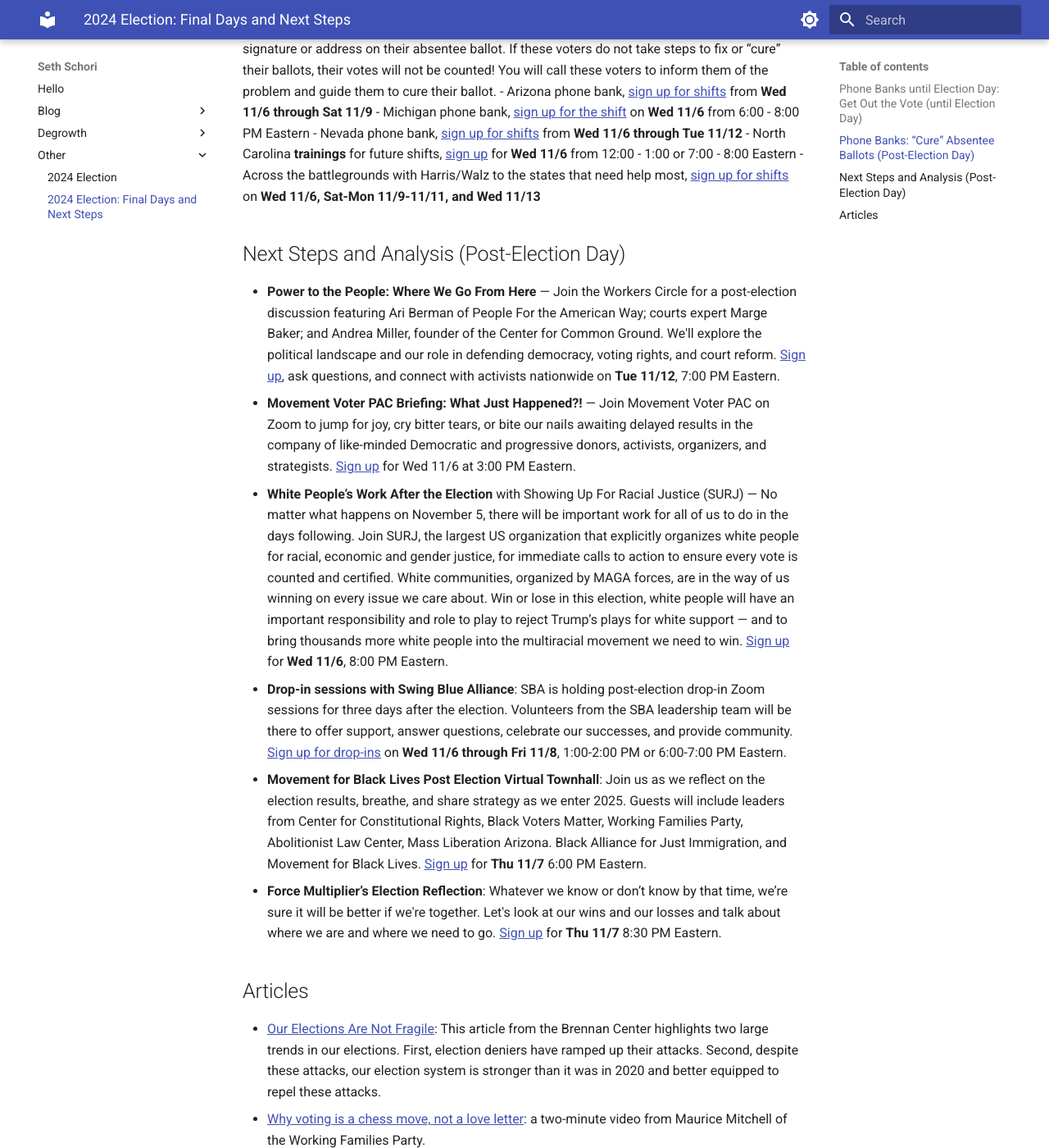
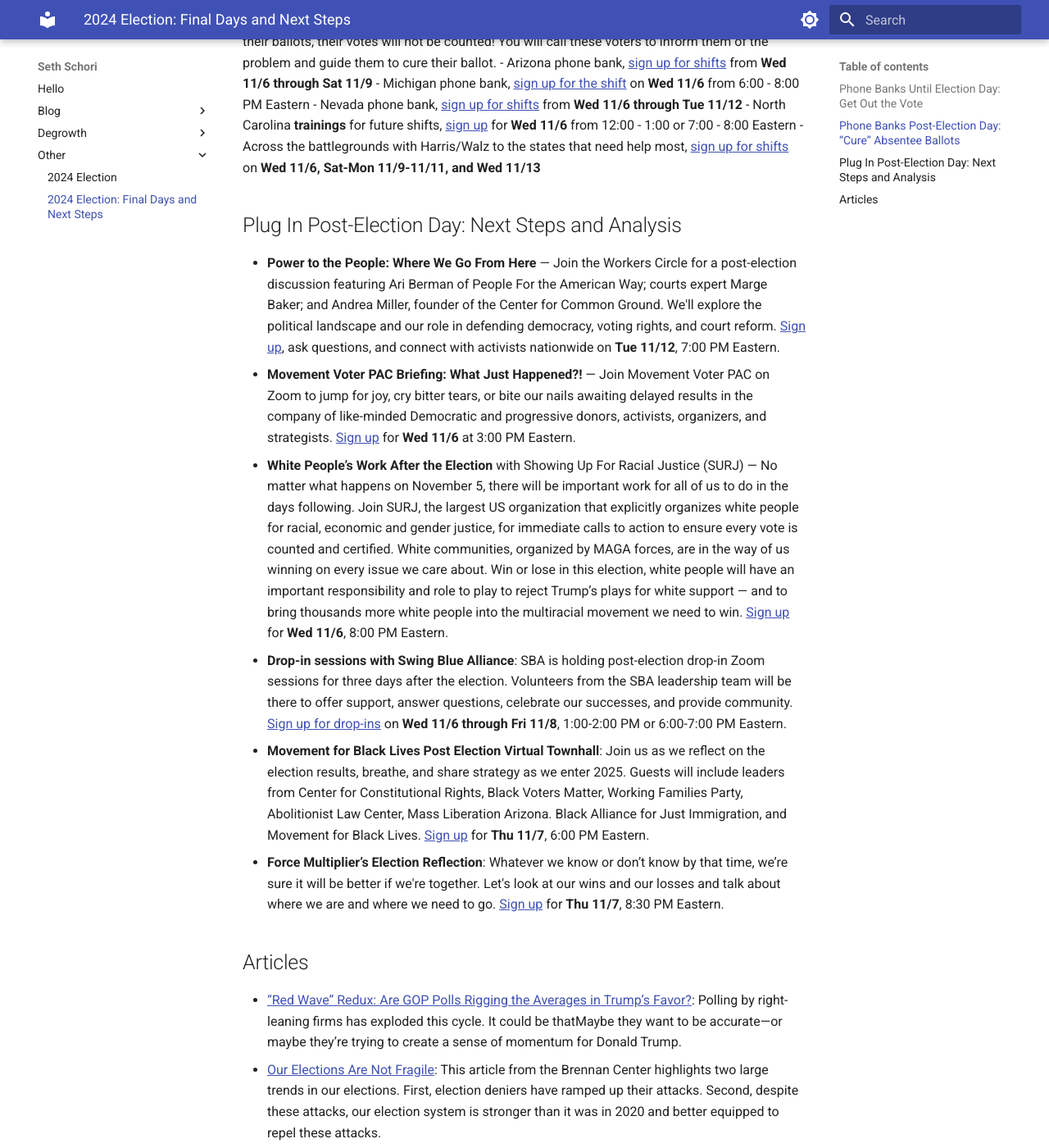
Before and after one commit to sethschori/sethschori.github.io, an MkDocs documentation site: the page built from docs/other/2024-election-ending.md, in a window 1280 px wide and 1400 px high, scrolled down 1197 px. Shown: the whole window at 82% size. Built offline with MkDocs 1.6.1 and Material for MkDocs 9.7.7, drawn with Linux system fonts in a browser that asks for light colours; some of the changed text lies outside the part shown.

Commit message:
vault backup: 2024-11-02 12:44:16

```diff
--- a/docs/other/2024-election-ending.md
+++ b/docs/other/2024-election-ending.md
@@ -1,6 +1,6 @@
 # 2024 Election: Final Days and Next Steps
 
-## Phone Banks until Election Day: Get Out the Vote (until Election Day)
+## Phone Banks Until Election Day: Get Out the Vote
 - Call to get out the vote in Wisconsin and Pennsylvania with Swing Blue Alliance. [Sign up for two-hour shifts](https://www.mobilize.us/swingbluealliance/event/726445/) on **Sat 11/2, Sun 11/3, or Mon 11/4** between 12:00 - 8:00 PM Eastern.
 - Call to get out the vote in Charlotte/Mecklenburg County, North Carolina with Swing Blue Alliance. [Sign up for two-hour shifts](https://www.mobilize.us/swingbluealliance/event/569199/) on **Sat 11/2 through Tue 11/5**.
 - Call White voters in battleground states whose real interests lie with a united working class, but whom MAGA is trying to peel off with division and hatred. Join the Many Over MAGA Phonebanks! [Sign up for shifts](https://www.mobilize.us/surj/event/653094/) on **Sat 11/2 through Tue 11/5**.
@@ -12,20 +12,21 @@
 	- Sen. Tammy Baldwin and Harris/Walz, Wisconsin — [sign up for shifts](https://www.mobilize.us/wisdems/event/701123/) on **Sat 11/2, Sun 11/3, Mon 11/4, or Tue 11/5** between 11:00 AM - 9:00 PM Eastern.
 	- Sen. Bob Casey, Harris/Walz, and down ballot candidates, Pennsylvania — [sign up for shifts](https://www.mobilize.us/2024pavictory/event/723274/) on **Sat 11/2, Sun 11/3, Mon 11/4, or Tue 11/5** between 9:00 AM - 9:00 PM Eastern.
 - Sign up to volunteer directly with the Harris/Walz campaign — online or in person — at [go.kamalaharris.com](https://go.kamalaharris.com/).
-## Phone Banks: “Cure” Absentee Ballots (Post-Election Day)
+## Phone Banks Post-Election Day: “Cure” Absentee Ballots
 This election will be very close and every vote must be counted. Vote/ballot curing is the process of helping voters who have had their ballot rejected by their local clerk for an issue with the signature or address on their absentee ballot. If these voters do not take steps to fix or “cure” their ballots, their votes will not be counted! You will call these voters to inform them of the problem and guide them to cure their ballot.
 - Arizona phone bank, [sign up for shifts](https://www.mobilize.us/azdems/event/717867/) from **Wed 11/6 through Sat 11/9**
 - Michigan phone bank, [sign up for the shift](https://www.mobilize.us/2024mivictory/event/724863/) on **Wed 11/6** from 6:00 - 8:00 PM Eastern
 - Nevada phone bank, [sign up for shifts](https://www.mobilize.us/2024nvvictory/event/724469/) from **Wed 11/6 through Tue 11/12**
 - North Carolina **trainings** for future shifts, [sign up](https://www.mobilize.us/ncvictory2024/event/709165/) for **Wed 11/6** from 12:00 - 1:00 or 7:00 - 8:00 Eastern
 - Across the battlegrounds with Harris/Walz to the states that need help most, [sign up for shifts](https://events.democrats.org/event/684133/) on **Wed 11/6, Sat-Mon 11/9-11/11, and Wed 11/13**
-## Next Steps and Analysis (Post-Election Day)
+## Plug In Post-Election Day: Next Steps and Analysis
 - **Power to the People: Where We Go From Here** — Join the Workers Circle for a post-election discussion featuring Ari Berman of People For the American Way; courts expert Marge Baker; and Andrea Miller, founder of the Center for Common Ground. We'll explore the political landscape and our role in defending democracy, voting rights, and court reform. [Sign up](https://us02web.zoom.us/meeting/register/tZMpdu6pqDwtH9XIzrp7nk2s51HqZesarWsd#/registration), ask questions, and connect with activists nationwide on **Tue 11/12**, 7:00 PM Eastern.
-- **Movement Voter PAC Briefing: What Just Happened?!** — Join Movement Voter PAC on Zoom to jump for joy, cry bitter tears, or bite our nails awaiting delayed results in the company of like-minded Democratic and progressive donors, activists, organizers, and strategists. [Sign up](https://movement.vote/register/4lq4x9fv/?trackingcode=email-2024-10-25&blm_aid=6172358657) for Wed 11/6 at 3:00 PM Eastern.
+- **Movement Voter PAC Briefing: What Just Happened?!** — Join Movement Voter PAC on Zoom to jump for joy, cry bitter tears, or bite our nails awaiting delayed results in the company of like-minded Democratic and progressive donors, activists, organizers, and strategists. [Sign up](https://movement.vote/register/4lq4x9fv/?trackingcode=email-2024-10-25&blm_aid=6172358657) for **Wed 11/6** at 3:00 PM Eastern.
 - **White People’s Work After the Election** with Showing Up For Racial Justice (SURJ) — No matter what happens on November 5, there will be important work for all of us to do in the days following. Join SURJ, the largest US organization that explicitly organizes white people for racial, economic and gender justice, for immediate calls to action to ensure every vote is counted and certified. White communities, organized by MAGA forces, are in the way of us winning on every issue we care about. Win or lose in this election, white people will have an important responsibility and role to play to reject Trump’s plays for white support — and to bring thousands more white people into the multiracial movement we need to win. [Sign up](https://www.mobilize.us/surj/event/733189/) for **Wed 11/6**, 8:00 PM Eastern.
 - **Drop-in sessions with Swing Blue Alliance**: SBA is holding post-election drop-in Zoom sessions for three days after the election. Volunteers from the SBA leadership team will be there to offer support, answer questions, celebrate our successes, and provide community. [Sign up for drop-ins](https://www.mobilize.us/swingbluealliance/event/740136/) on **Wed 11/6 through Fri 11/8**, 1:00-2:00 PM or 6:00-7:00 PM Eastern.
-- **Movement for Black Lives Post Election Virtual Townhall**: Join us as we reflect on the election results, breathe, and share strategy as we enter 2025. Guests will include leaders from Center for Constitutional Rights, Black Voters Matter, Working Families Party, Abolitionist Law Center, Mass Liberation Arizona. Black Alliance for Just Immigration, and Movement for Black Lives. [Sign up](https://us02web.zoom.us/webinar/register/WN_GuO6Ws1aSlKAN9PUzAwFZA#/registration) for **Thu 11/7** 6:00 PM Eastern.
-- **Force Multiplier’s Election Reflection**: Whatever we know or don’t know by that time, we’re sure it will be better if we're together. Let's look at our wins and our losses and talk about where we are and where we need to go. [Sign up](https://us02web.zoom.us/meeting/register/tZUuf-mqrj0iHNeBlf_pLmhM3LCXT_EV1LiH?#/registration) for **Thu 11/7** 8:30 PM Eastern.
+- **Movement for Black Lives Post Election Virtual Townhall**: Join us as we reflect on the election results, breathe, and share strategy as we enter 2025. Guests will include leaders from Center for Constitutional Rights, Black Voters Matter, Working Families Party, Abolitionist Law Center, Mass Liberation Arizona. Black Alliance for Just Immigration, and Movement for Black Lives. [Sign up](https://us02web.zoom.us/webinar/register/WN_GuO6Ws1aSlKAN9PUzAwFZA#/registration) for **Thu 11/7**, 6:00 PM Eastern.
+- **Force Multiplier’s Election Reflection**: Whatever we know or don’t know by that time, we’re sure it will be better if we're together. Let's look at our wins and our losses and talk about where we are and where we need to go. [Sign up](https://us02web.zoom.us/meeting/register/tZUuf-mqrj0iHNeBlf_pLmhM3LCXT_EV1LiH?#/registration) for **Thu 11/7**, 8:30 PM Eastern.
 ## Articles
+- [“Red Wave” Redux: Are GOP Polls Rigging the Averages in Trump’s Favor?](https://newrepublic.com/article/187425/gop-polls-rigging-averages-trump): Polling by right-leaning firms has exploded this cycle. It could be thatMaybe they want to be accurate—or maybe they’re trying to create a sense of momentum for Donald Trump.
 - [Our Elections Are Not Fragile](https://www.brennancenter.org/our-work/analysis-opinion/our-elections-are-not-fragile): This article from the Brennan Center highlights two large trends in our elections. First, election deniers have ramped up their attacks. Second, despite these attacks, our election system is stronger than it was in 2020 and better equipped to repel these attacks.
 - [Why voting is a chess move, not a love letter](https://www.youtube.com/watch?v=MQZq26KZUQI&t=130s):  a two-minute video from Maurice Mitchell of the Working Families Party.
```
